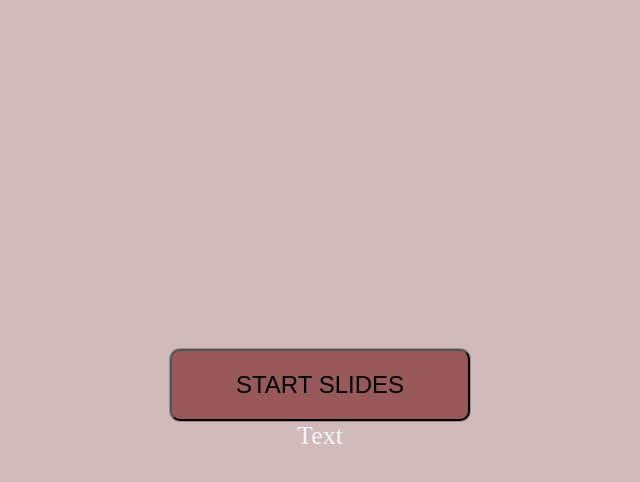
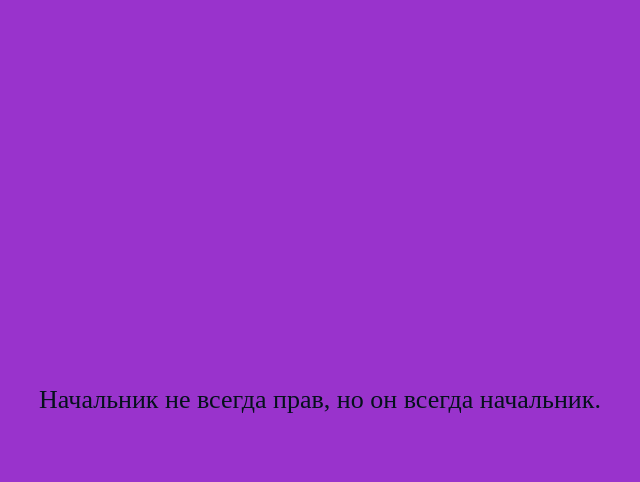
Before and after one commit to blademan/word-slide, a plain HTML site: page index.html in a window 1280 px wide. Both pictures are taken after a click on the button "START SLIDES". Shown: the whole page, without its empty margins (320-960 px from the left). Drawn offline with Linux system fonts and the light colour scheme.

Commit message:
add scripts

```diff
--- a/index.html
+++ b/index.html
@@ -8,10 +8,7 @@
     <title>Word Slide App</title>
   </head>
   <body>
-    <div class="container">
-      <button class="btn">Start Slides</button>
-      <div class="slides">Text</div>
-    </div>
+    <button class="btn">Start Slides</button>
 
     <script src="./script.js"></script>
   </body>
--- a/script.js
+++ b/script.js
@@ -0,0 +1,93 @@
+"strict mode";
+
+let sliderFunction = function () {
+  const data = [
+    "Начальник не всегда прав, но он всегда начальник.",
+    "Время, затраченное на обсуждение проблемы обратно пропорционально значимости проблемы.",
+    "Если нужно срочно сделать какое - либо дело, обратись к тому, кто занят больше всех.",
+    "Не спеши выполнять приказ — его могут отменить.",
+    "Тому, кто сам ничего не делает, все кажется по плечу.",
+    "Начальник — это человек, который приходит на службу поздно, когда ты приходишь рано, и появляется чуть свет, когда ты опаздываешь.",
+    "Только когда читаешь разъяснение ранее полученной инструкции, догадываешься, что не понял не самой инструкции, ни разъяснений к ней.",
+    "Если отложить дело надолго, то его либо выполнит кто - нибудь другой, либо оно вообще перестанет быть нужным.",
+    "Не будь незаменимым — тебя никогда не повысят.",
+    "Позади всякого, кто сделал успешную карьеру, стоит озадаченная женщина.",
+  ];
+
+  const bgColor = [
+    "#CC0000",
+    "#FF6600",
+    "#FF3366",
+    "#9933CC",
+    "#003333",
+    "#708090",
+  ];
+
+  const btn = document.querySelector(".btn");
+  const body = document.querySelector("body");
+  let count = 0;
+
+  let startApp = function (e) {
+    e.stopPropagation();
+    this.classList.add("hide");
+    initApp();
+  };
+
+  let initApp = function () {
+    createSlides();
+    body.addEventListener("click", showSlide);
+  };
+
+  let showSlide = function () {
+    let slides = document.querySelectorAll(".slide");
+
+    if (count < slides.length - 1) {
+      hideSingleSlide.call(slides[count]);
+      count++;
+      slides[count].style.backgroundColor = `${
+        bgColor[randomBgColor(0, bgColor.length - 1)]
+      }`;
+      showSingleSlide.call(slides[count]);
+    } else {
+      hideSingleSlide.call(slides[count]);
+      count = 0;
+      showSingleSlide.call(slides[count]);
+    }
+  };
+
+  let createSlides = function () {
+    data.forEach((item, idx) => {
+      let div = document.createElement("div");
+      let text = document.createElement("div");
+
+      div.style.backgroundColor = `${
+        bgColor[randomBgColor(0, bgColor.length - 1)]
+      }`;
+      div.classList.add("slide");
+      text.textContent = item;
+      div.append(text);
+      body.append(div);
+
+      idx !== 0 ? div.classList.add("hide") : div.classList.add("show");
+    });
+  };
+
+  let hideSingleSlide = function () {
+    this.classList.add("hide");
+    this.classList.remove("show");
+  };
+
+  let showSingleSlide = function () {
+    this.classList.remove("hide");
+    this.classList.add("show");
+  };
+
+  let randomBgColor = function (min, max) {
+    return Math.floor(min + Math.random() * (max + 1 - min));
+  };
+
+  // * Btn Start App
+  btn.addEventListener("click", startApp);
+};
+
+document.addEventListener("DOMContentLoaded", sliderFunction);
--- a/style.css
+++ b/style.css
@@ -3,13 +3,10 @@
 }
 body {
   margin: 0;
-}
-.container {
-  background-color: rgb(209, 186, 186);
+  cursor: pointer;
   height: 100vh;
   display: flex;
   justify-content: center;
-  flex-direction: column;
   align-items: center;
 }
 
@@ -35,7 +32,21 @@ body {
   -ms-transform: scale(0.98);
   -o-transform: scale(0.98);
 }
-.slides {
-  color: aliceblue;
+.slide {
+  color: rgb(5, 17, 27);
   font-size: 26px;
+  padding: 40px;
+  user-select: none;
 }
+
+.hide {
+  display: none;
+}
+.show {
+  display: block;
+  height: 100%;
+  width: 100%;
+  display: flex;
+  align-items: center;
+  justify-content: center;
+}
```
